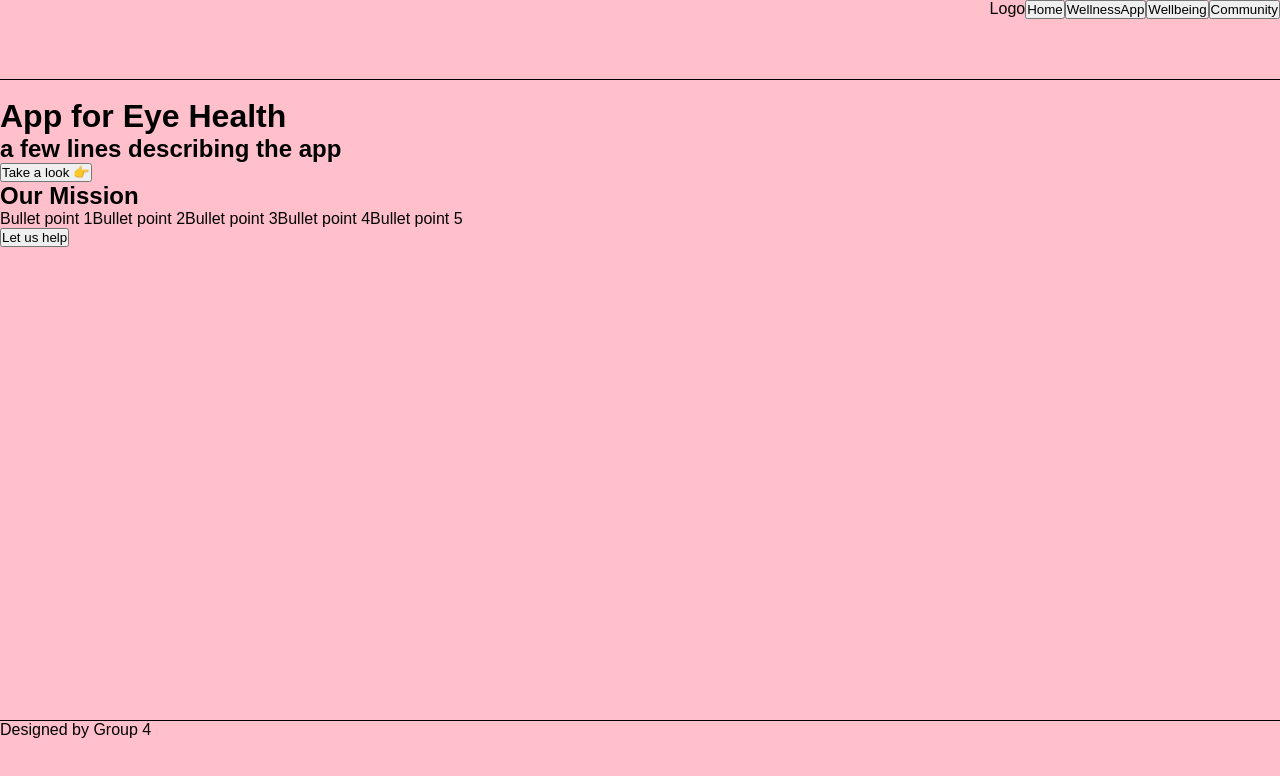
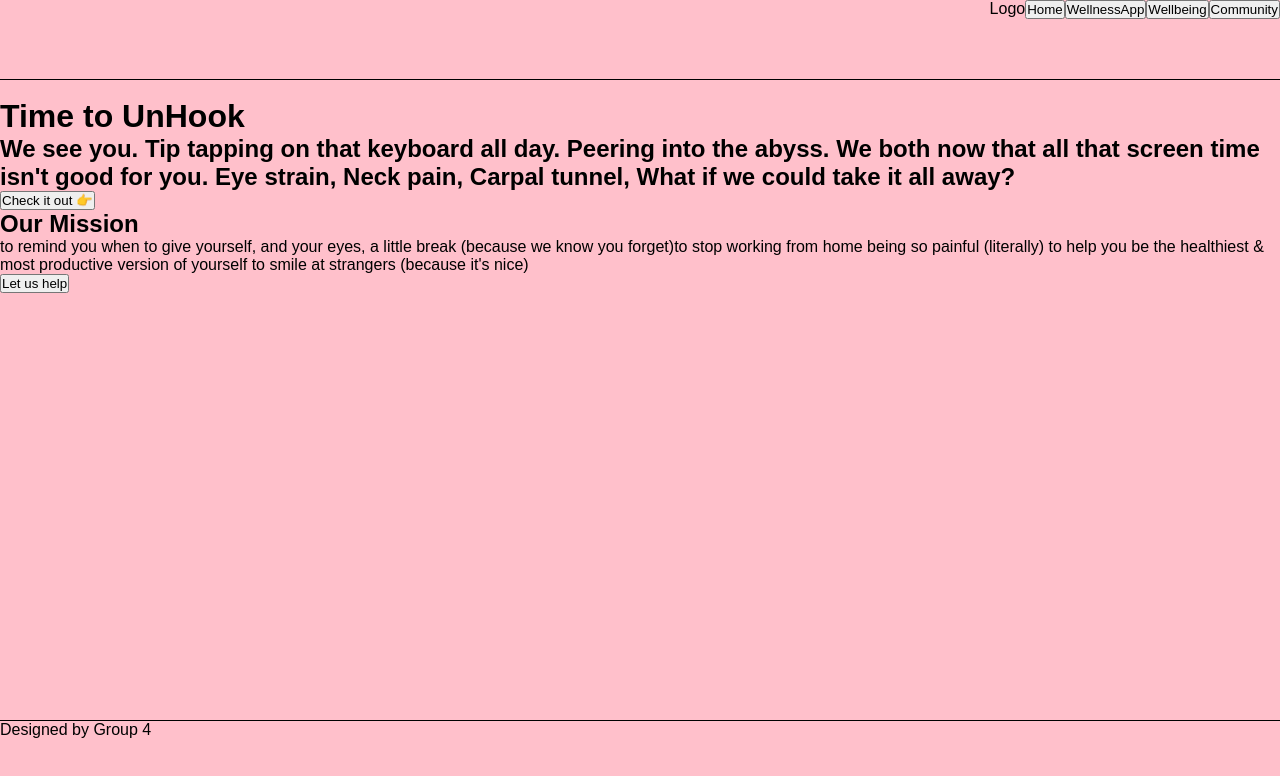
Before and after one commit to carolinenorris1/cfg_project, a React (Create React App) app in the folder wellbeing-app/: page / in a window 1280 px wide. Shown: the top 776 px of the page. Built offline with nearby package versions, Linux system fonts and the light colour scheme.

Commit message:
Text for Home Page & Testimonial
I've added in text for the home page: a tag line, bullet points about mission, and my testimonial

```diff
--- a/wellbeing-app/src/pages/Community.js
+++ b/wellbeing-app/src/pages/Community.js
@@ -17,7 +17,7 @@ function Community() {
       </div>
       <div>
         <h2>Testimonials</h2>
-        <p>A testimonial from each of us - Ruth</p>
+        <p>"This app changed by life. I've been working from home since Covid and am on my computer all day. I'd been getting eye strain, and had read about the 20x20x20 rule, but would always get so absorbed in my work that I'd forget to look away from the screen. Then someone told me about UnHook. The gentle reminders are all I need, and it's fantastic just to be able to relax & focus on my work without having to worry about ruining my eyes. I recommend you to everyone!"</p>
         <p>A testimonial from each of us - Katharine</p>
         <p>A testimonial from each of us - Mariam</p>
         <p>A testimonial from each of us - Aneta</p>
--- a/wellbeing-app/src/pages/Home.js
+++ b/wellbeing-app/src/pages/Home.js
@@ -13,21 +13,27 @@ function Home() {
         <img></img>
       </div>
       <div>
-        <h1>App for Eye Health</h1>
+        <h1>Time to UnHook</h1>
       </div>
       <div>
-        <h2>a few lines describing the app</h2>
+        <h2>We see you.
+          Tip tapping on that keyboard all day.
+          Peering into the abyss.
+          We both now that all that screen time isn't good for you.
+          Eye strain,
+          Neck pain,
+          Carpal tunnel,
+          What if we could take it all away?  </h2>
         <img></img>
-        <button>Take a look 👉</button>
+        <button>Check it out 👉</button>
       </div>
       <div>
         <h2>Our Mission</h2>
         <p>
-          <ui>Bullet point 1</ui>
-          <ui>Bullet point 2</ui>
-          <ui>Bullet point 3</ui>
-          <ui>Bullet point 4</ui>
-          <ui>Bullet point 5</ui>
+          <ui>to remind you when to give yourself, and your eyes, a little break (because we know you forget)</ui>
+          <ui>to stop working from home being so painful (literally) </ui>
+          <ui>to help you be the healthiest & most productive version of yourself </ui>
+          <ui>to smile at strangers (because it's nice)</ui>
         </p>
         <button>Let us help</button>
       </div>
```
